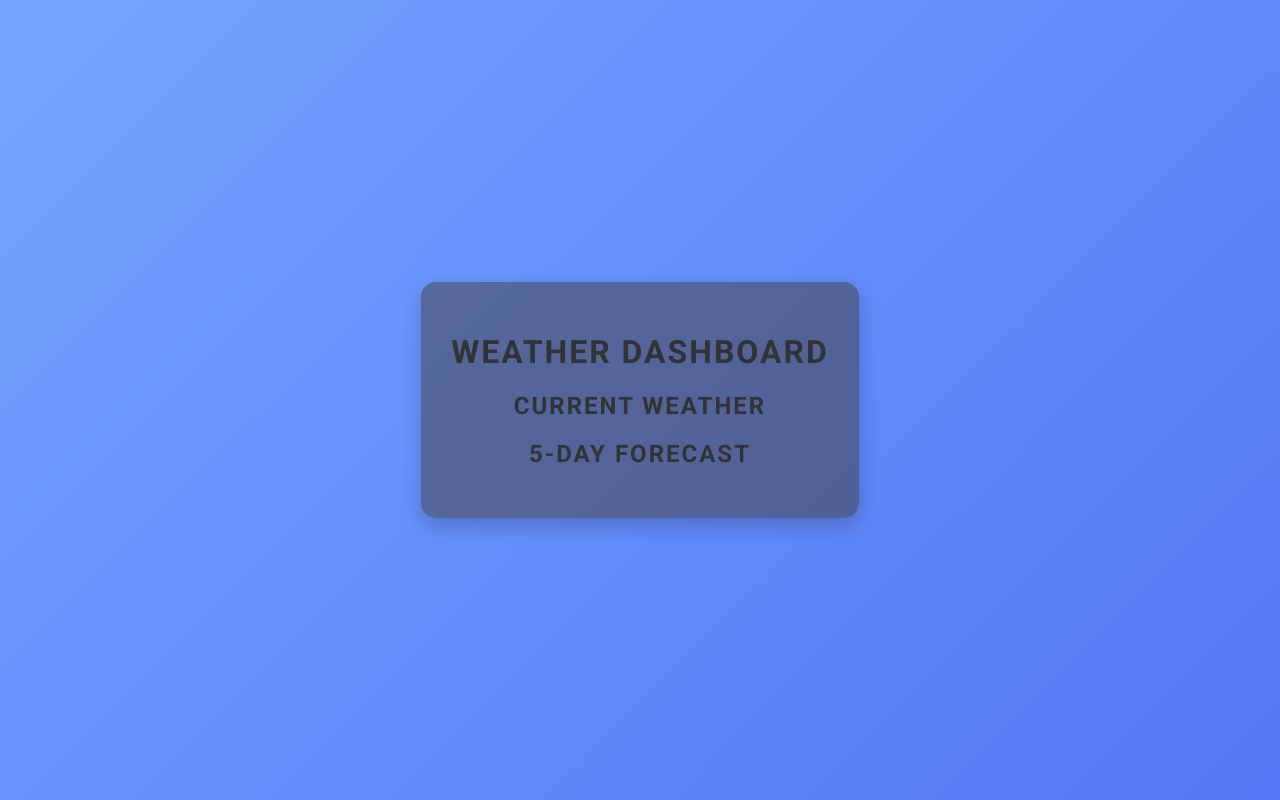
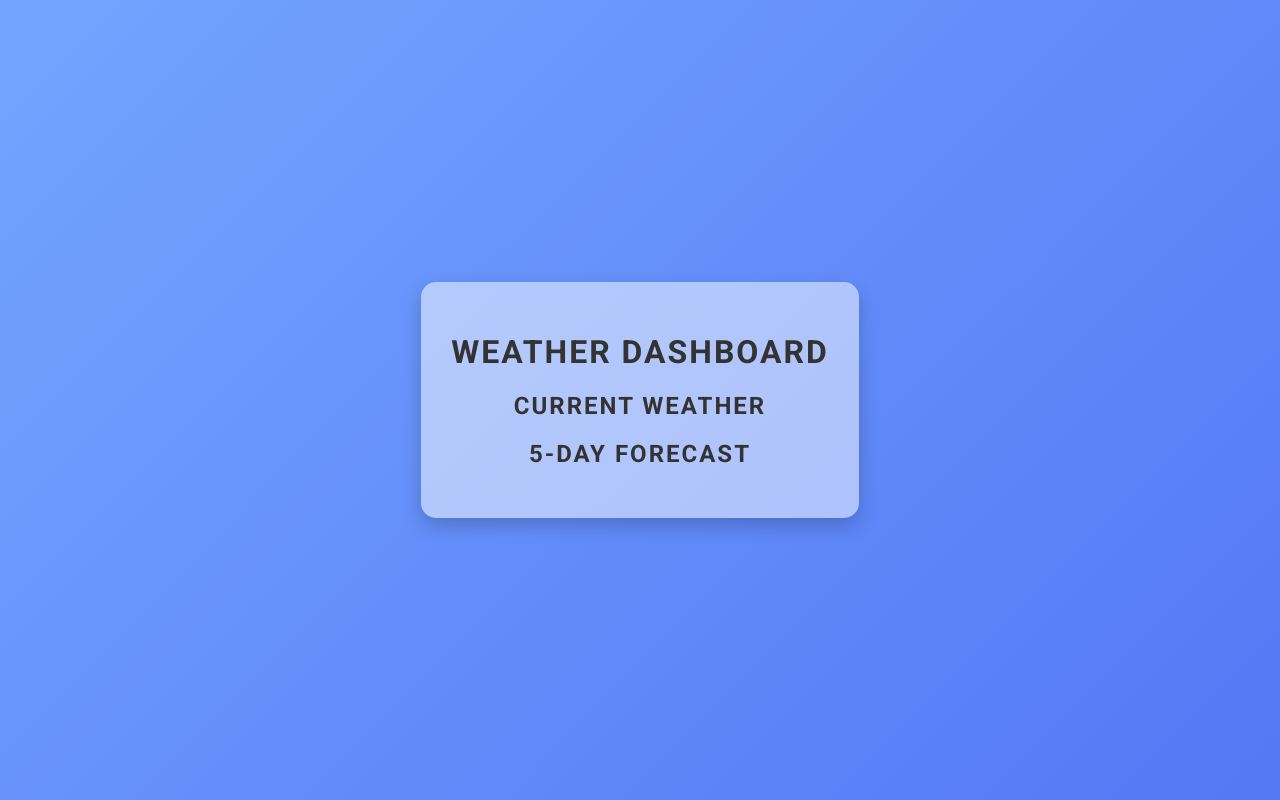
Before and after one commit to yanshiii/weatherInfo.github.io, a plain HTML site: page index.html in a window 1280 px wide. Drawn offline with Linux system fonts and the light colour scheme.

Commit message:
Update style.css

```diff
--- a/style.css
+++ b/style.css
@@ -11,7 +11,7 @@ body {
 }
 
 .container {
-    background-color: rgb(67, 60, 60, 0.5);
+    background-color: rgba(255, 255, 255, 0.5);
     padding: 30px;
     border-radius: 15px;
     text-align: center;
```
